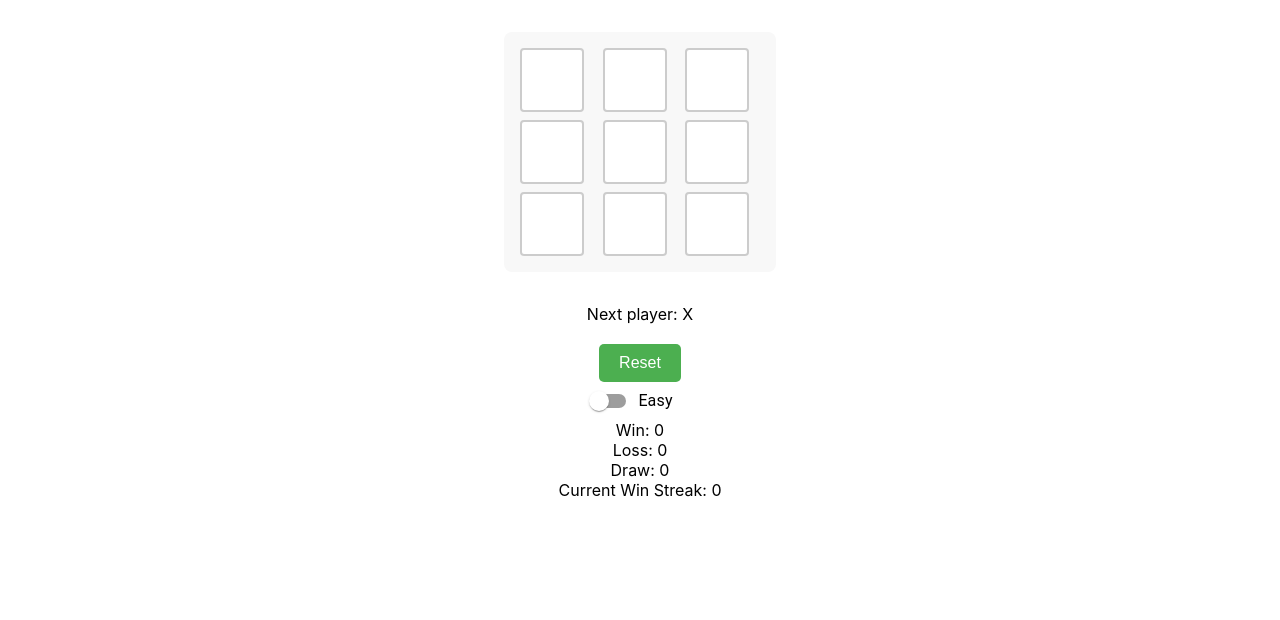
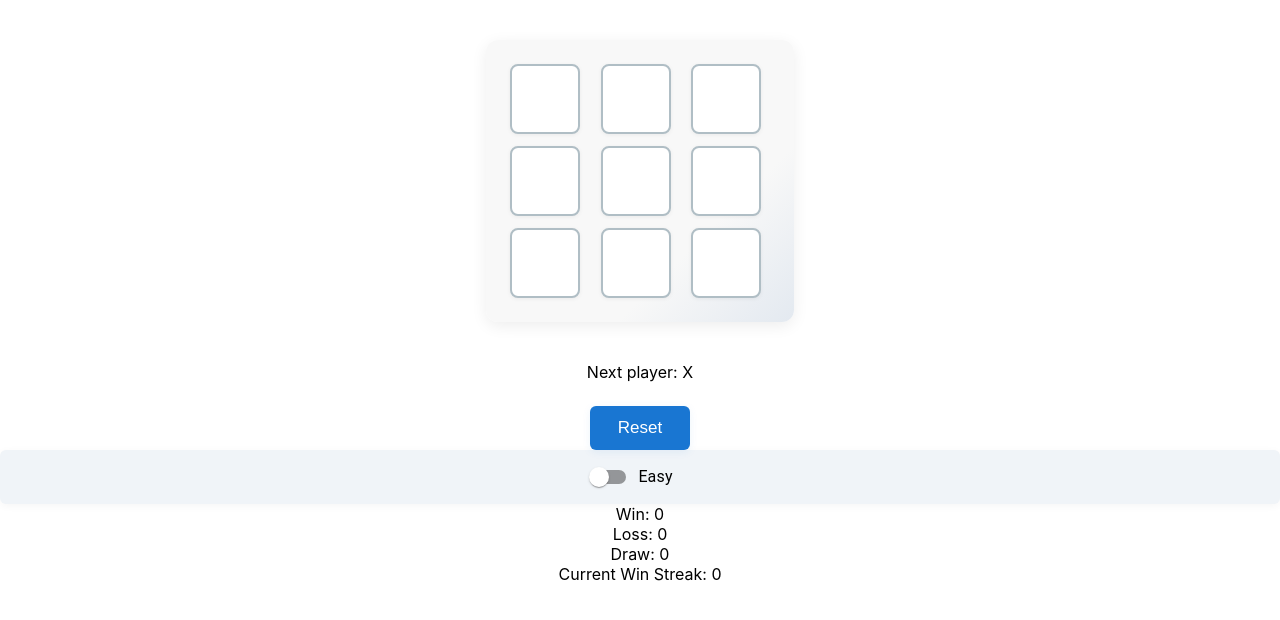
Before and after one commit to HuyTran28/tic-tac-toe, a React (Create React App) app: page / in a window 1280 px wide. Shown: the top 620 px of the page. Built offline with nearby package versions, Linux system fonts and the light colour scheme.

Commit message:
Update styles for Board, GameInfo, Square, and ToggleMode components; enhance layout and visual consistency.

```diff
--- a/src/components/Board.module.css
+++ b/src/components/Board.module.css
@@ -1,10 +1,11 @@
 .board {
     display: grid;
     grid-template-columns: repeat(3, 1fr);
-    gap: 8px;
-    max-width: 240px;
-    margin: 32px auto;
-    padding: 16px;
-    background: #f8f8f8;
-    border-radius: 8px;
+    gap: 12px;
+    max-width: 260px;
+    margin: 40px auto;
+    padding: 24px;
+    background: linear-gradient(135deg, #f8f8f8 70%, #e3e9f0 100%);
+    border-radius: 12px;
+    box-shadow: 0 4px 16px rgba(0,0,0,0.07);
 }
--- a/src/components/GameInfo.module.css
+++ b/src/components/GameInfo.module.css
@@ -1,10 +1,17 @@
 .button {
-    margin-top: 20px;
-    padding: 10px 20px;
-    font-size: 16px;
-    background-color: #4CAF50;
+    margin-top: 24px;
+    padding: 12px 28px;
+    font-size: 17px;
+    background-color: #1976d2;
     color: white;
     border: none;
-    border-radius: 5px;
+    border-radius: 6px;
     cursor: pointer;
+    box-shadow: 0 2px 8px rgba(25, 118, 210, 0.08);
+    transition: background 0.2s, transform 0.1s;
 }
+
+.button:hover {
+    background-color: #1565c0;
+    transform: translateY(-2px) scale(1.03);
+}
--- a/src/components/Square.module.css
+++ b/src/components/Square.module.css
@@ -1,15 +1,21 @@
 .square {
-    width: 64px;
-    height: 64px;
-    font-size: 2rem;
+    width: 70px;
+    height: 70px;
+    font-size: 2.2rem;
     background: #fff;
-    border: 2px solid #ccc;
-    border-radius: 4px;
+    border: 2px solid #b0bec5;
+    border-radius: 8px;
     cursor: pointer;
-    transition: background 0.2s;
+    transition: background 0.2s, box-shadow 0.2s;
+    box-shadow: 0 1px 4px rgba(0,0,0,0.06);
+    outline: none;
 }
-
+.square:active {
+    background: #e3e9f0;
+}
 .square.winner {
-    background: #4caf50;
+    background: #43a047;
     color: #fff;
+    border-color: #388e3c;
+    box-shadow: 0 0 12px #43a04755;
 }
--- a/src/components/ToggleMode.module.css
+++ b/src/components/ToggleMode.module.css
@@ -3,4 +3,9 @@
     justify-content: center;
     align-items: center;
     margin: 0;
+    gap: 12px;
+    padding: 8px 0;
+    background: #f0f4f8;
+    border-radius: 6px;
+    box-shadow: 0 2px 8px rgba(0,0,0,0.04);
 }
```
